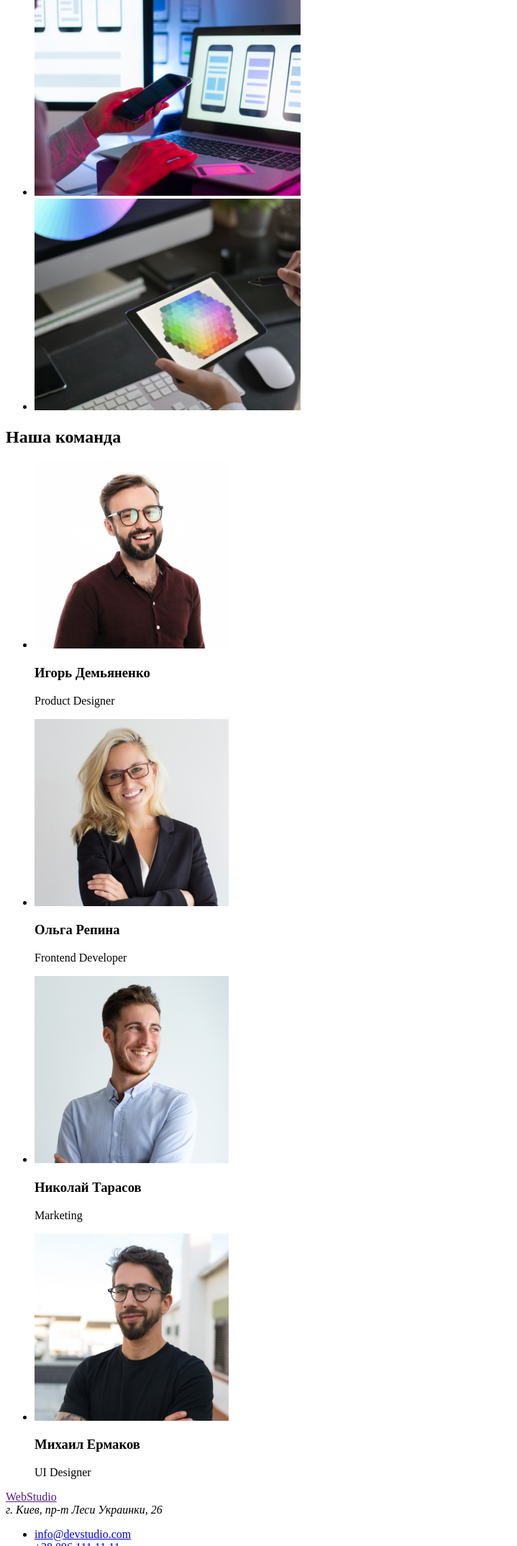
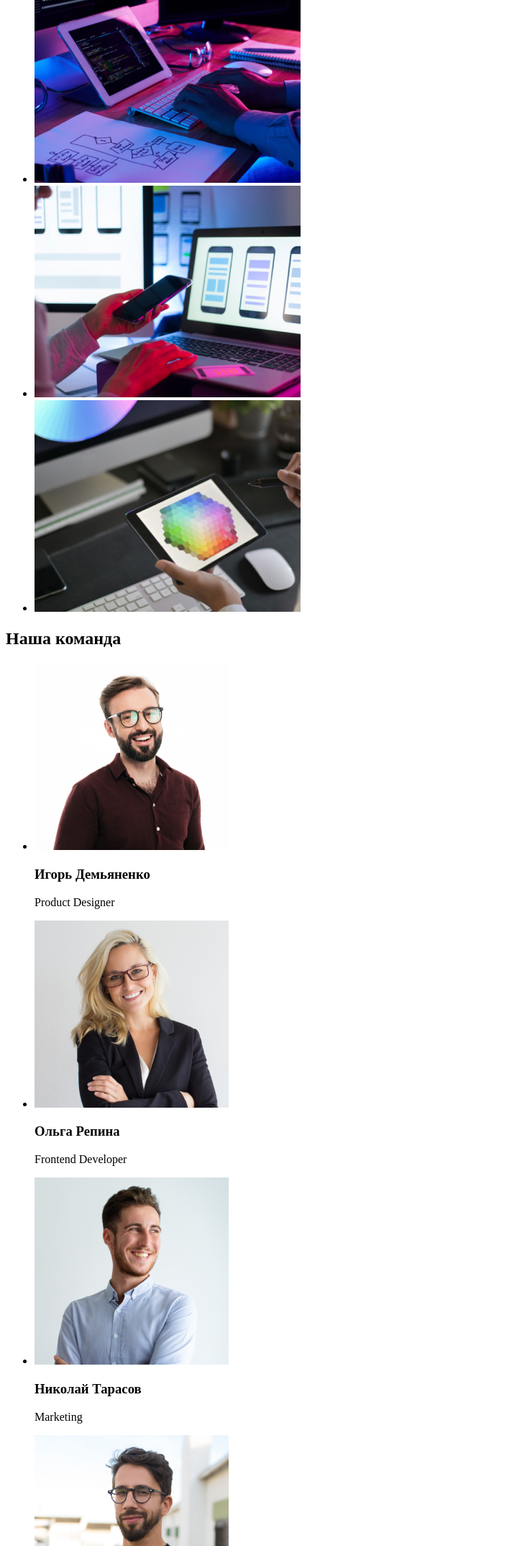
Before and after one commit to InnaKolesnyk/goit-markup-hw-01, a plain HTML site: page index.html in a window 1280 px wide. Shown: the part 652-2800 px from the top of the page at 72% size, without its empty margins (0-719 px from the left). Drawn offline with Linux system fonts and the light colour scheme.

Commit message:
hw-html-01

```diff
--- a/index.html
+++ b/index.html
@@ -1,11 +1,13 @@
 <!DOCTYPE html>
 <html lang="ru">
+
 <head>
     <meta charset="UTF-8">
     <meta http-equiv="X-UA-Compatible" content="IE=edge">
     <meta name="viewport" content="width=device-width, initial-scale=1.0">
     <title>Document</title>
 </head>
+
 <body>
     <!--шапка-->
     <header>
@@ -56,13 +58,14 @@
                         что реализация плановых заданий.</p>
                 </li>
             </ul>
+        </section>
+        <section>
             <h2>Чем мы занимаемся</h2>
             <ul>
                 <li><img src="./imagas/programer.jpg" alt="програмист работающий за столом" width="370"></li>
                 <li><img src="./imagas/interface.jpg" alt="разработка мобильного интерфейса" width="370"></li>
                 <li><img src="./imagas/desing.jpg" alt="веб дизайн" width="370"></li>
             </ul>
-
         </section>
         <!--команда-->
         <section>
@@ -95,12 +98,13 @@
     <footer>
         <a href="">WebStudio</a>
         <address>г. Киев, пр-т Леси Украинки, 26</address>
-    <ul>
-      <li><a href="mailto:info@devstudio.com">info@devstudio.com</a></li>
-      <li><a href="tel:+380961111111">+38 096 111 11 11</a></li>
-    </ul>
+        <address>
+            <a href="mailto:info@devstudio.com">info@devstudio.com</a>
+            <a href="tel:+380961111111">+38 096 111 11 11</a>
+        </address>
 
     </footer>
 
 </body>
+
 </html>
```
Also changed, not shown: imagas/programer.jpg (added). Lines whose indentation alone changed are shown as unchanged.
